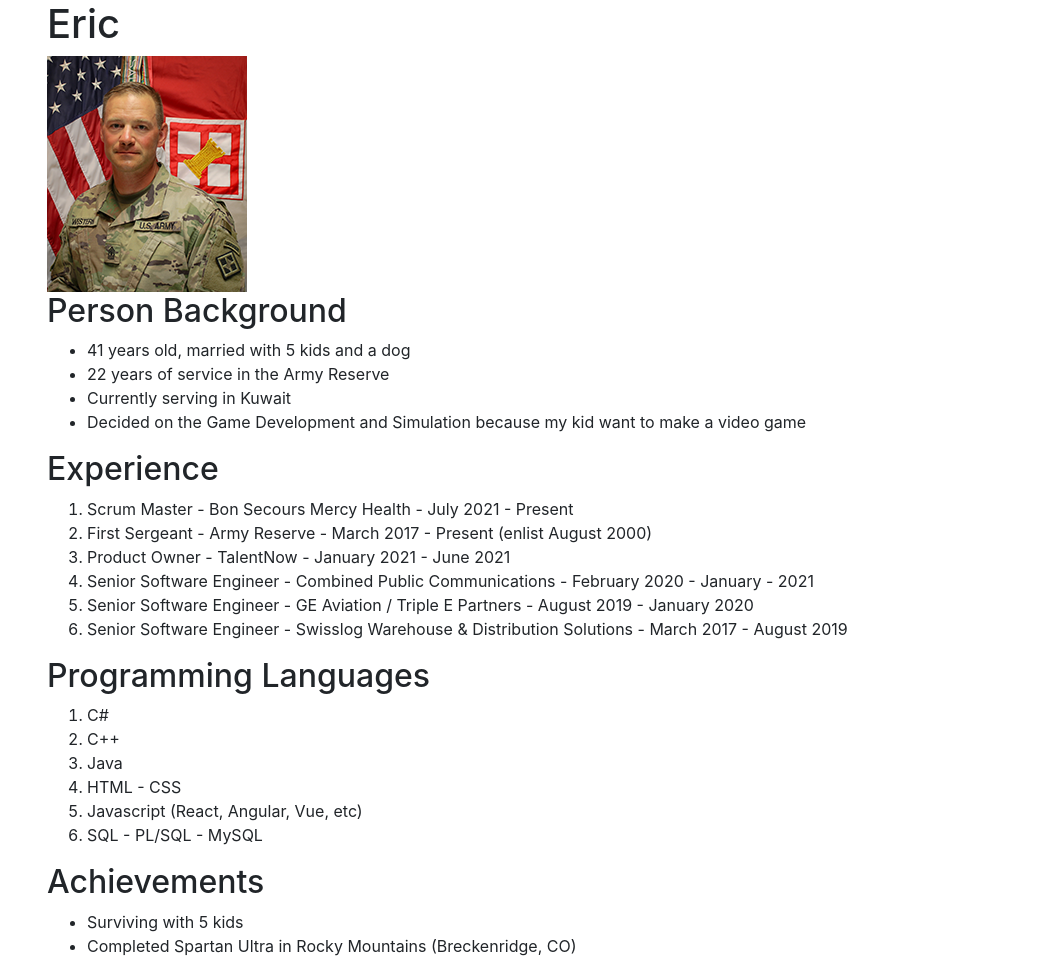
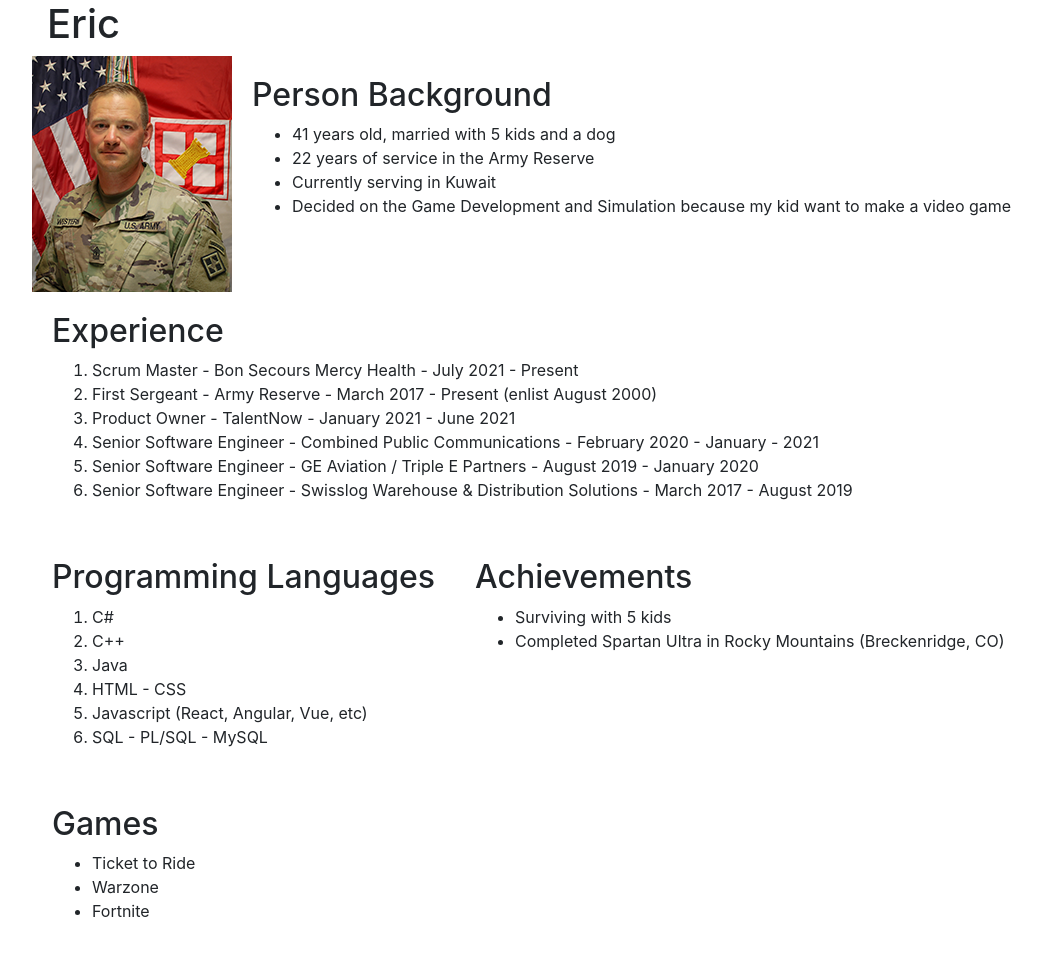
Before and after one commit to it3049c-fall22-henderson/online-portfolio-ericwestern, a website: page index.html in a window 1280 px wide. Shown: the top 962 px of the page, without its empty margins (38-1080 px from the left). Drawn offline with nearby package versions, Linux system fonts and the light colour scheme.

Commit message:
added styling

```diff
--- a/index.html
+++ b/index.html
@@ -16,9 +16,12 @@
   <div class="container">
     <!-- WORK FROM INSIDE THIS CONTAINER-->
     <h1>Eric</h1>
+    <div class="row">
+      <div class=".col-md-4">
         <img src="resources/images/western-thumb.png" />
+      </div>
 
-    <div class="section" id="personalBackground">
+      <div class="section .col-md-8" id="personalBackground">
         <h2>Person Background</h2>
         <ul>
           <li>41 years old, married with 5 kids and a dog</li>
@@ -27,7 +30,9 @@
           <li>Decided on the Game Development and Simulation because my kid want to make a video game</li>
         </ul>
       </div>
+    </div>
 
+    <div class="row">
       <div class="section" id="experience">
         <h2>Experience</h2>
         <ol>
@@ -39,8 +44,10 @@
           <li>Senior Software Engineer - Swisslog Warehouse & Distribution Solutions - March 2017 - August 2019</li>
         </ol>
       </div>
+    </div>
 
-    <div class="section" id="programmingLanguages">
+    <div class="row">
+      <div class="section .col-md-4" id="programmingLanguages">
         <h2>Programming Languages</h2>
         <ol>
           <li>C#</li>
@@ -52,7 +59,7 @@
         </ol>
       </div>
 
-    <div class="section" id="achievements">
+      <div class="section .col-md-4" id="achievements">
         <h2>Achievements</h2>
         <ul>
           <li>Surviving with 5 kids</li>
@@ -60,13 +67,14 @@
         </ul>
       </div>
 
-    <div class="section" id="games">
+      <div class="section .col-md-4" id="games">
         <h2>Games</h2>
         <ul>
           <li>Ticket to Ride</li>
           <li>Warzone</li>
           <li>Fortnite</li>
         </ul>
+      </div>
     </div>
 
   </div>
--- a/resources/styles/styles.css
+++ b/resources/styles/styles.css
@@ -0,0 +1,3 @@
+.section {
+  padding: 20px;
+}
```
Lines whose indentation alone changed are shown as unchanged.
